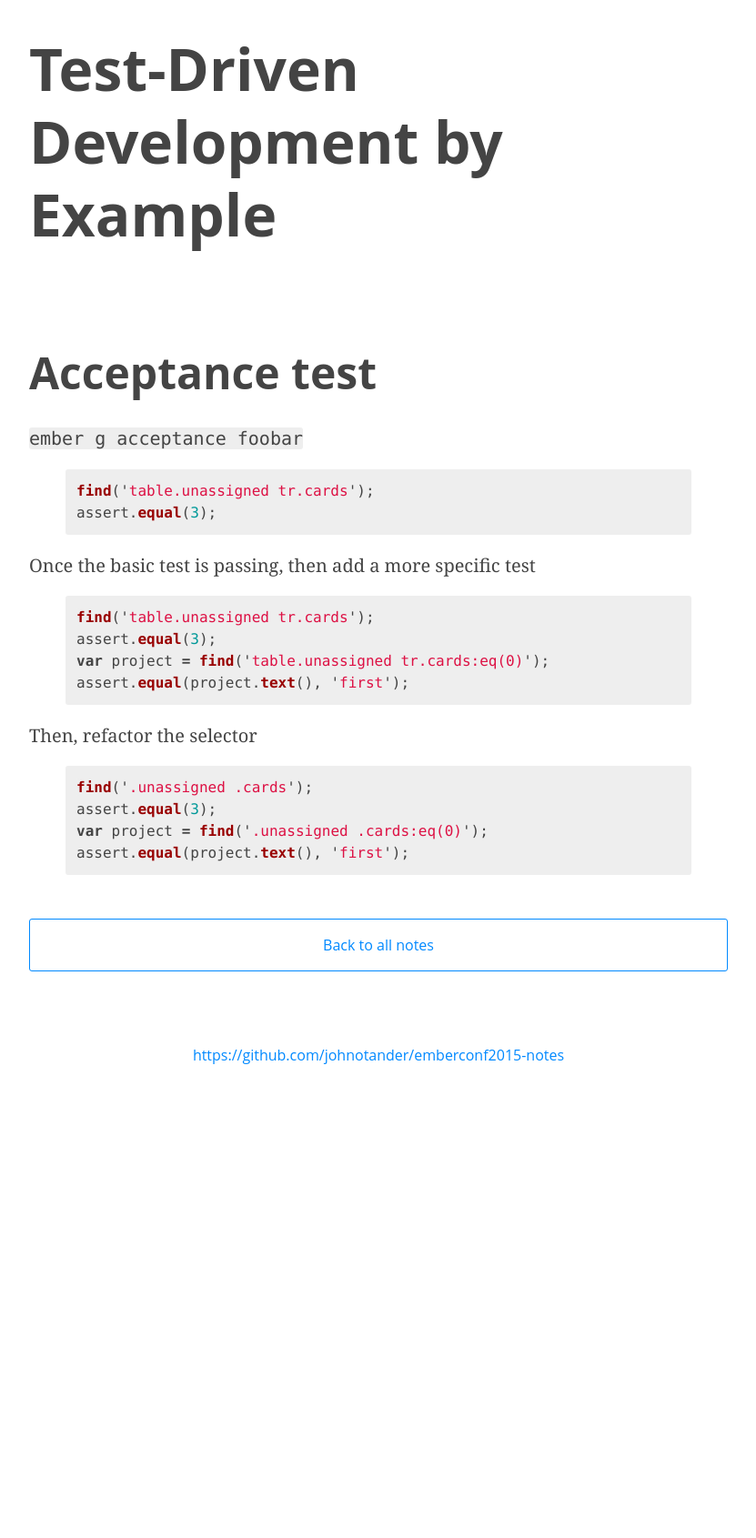
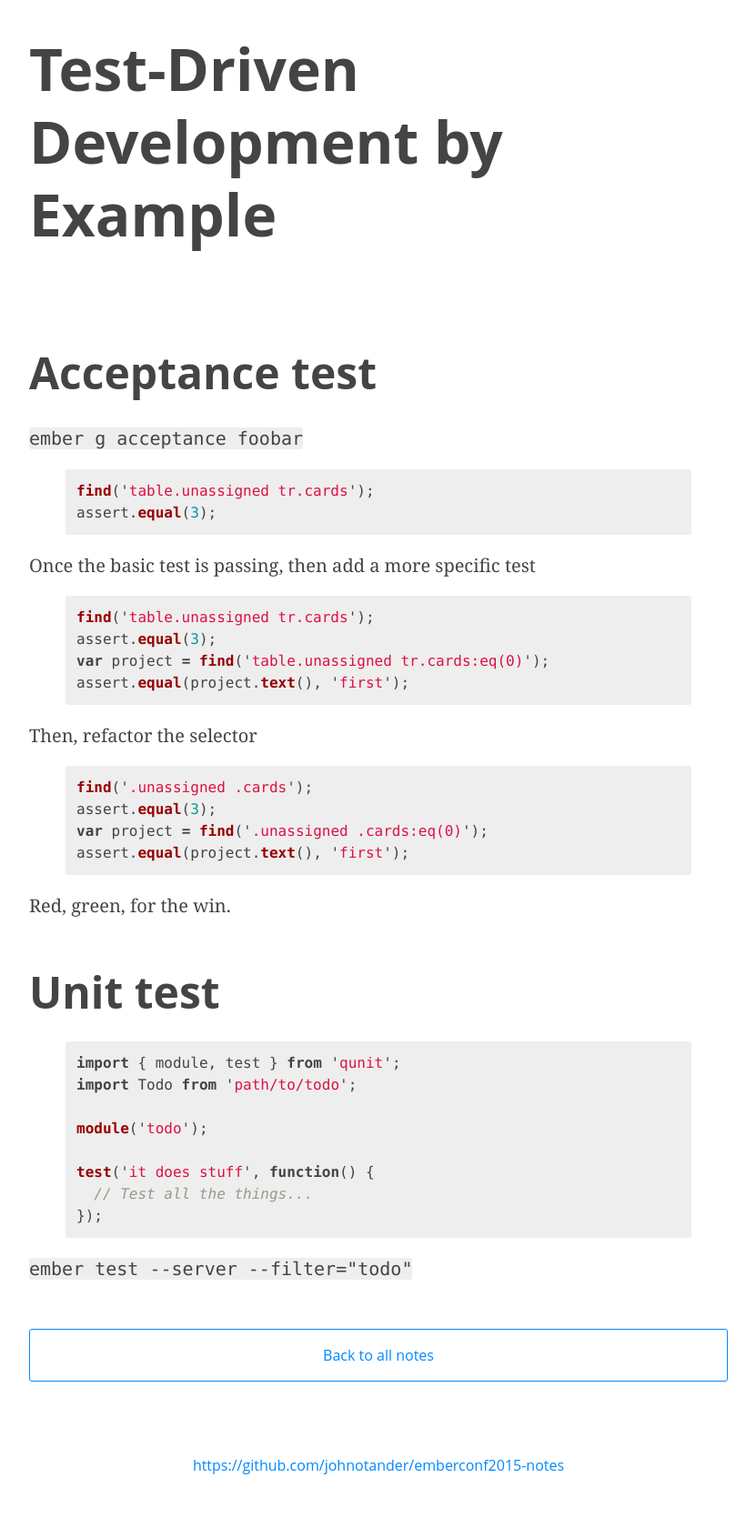
Before and after one commit to johno/emberconf2015-notes, a Jekyll site: the page built from _posts/2015-03-03-testing.markdown, in a window 1280 px wide. Shown: the whole page at 91% size, without its empty margins (224-1055 px from the left). Built offline with Jekyll 4.4.1, drawn with Linux system fonts in a browser that asks for light colours; before the commit the page ends 1240 px from its top, so only the background shows below that.

Commit message:
Add more content to test notes

```diff
--- a/_posts/2015-03-03-testing.markdown
+++ b/_posts/2015-03-03-testing.markdown
@@ -32,3 +32,21 @@ assert.equal(3);
 var project = find('.unassigned .cards:eq(0)');
 assert.equal(project.text(), 'first');
 {% endhighlight %}
+
+Red, green, for the win.
+
+## Unit test
+
+{% highlight javascript %}
+import { module, test } from 'qunit';
+import Todo from 'path/to/todo';
+
+module('todo');
+
+test('it does stuff', function() {
+  // Test all the things...
+});
+{% endhighlight %}
+
+
+`ember test --server --filter="todo"`
```
